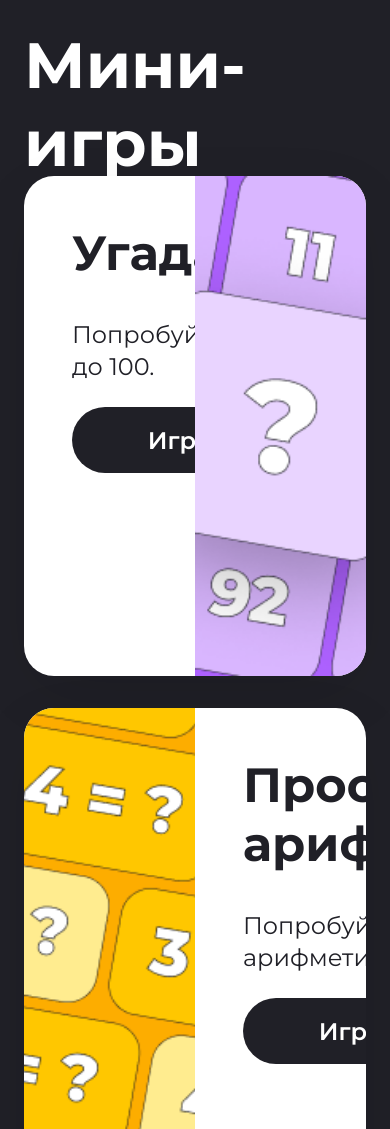
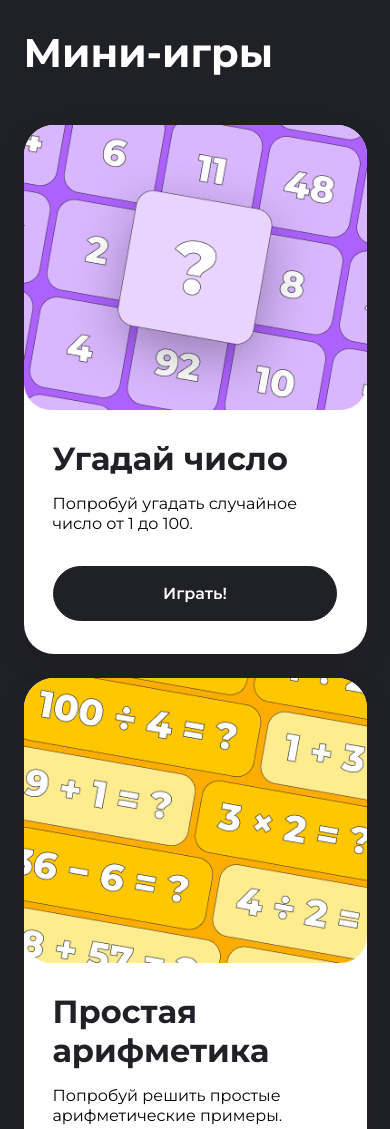
Before and after one commit to neosomee/2-nd-course-hw, a plain HTML site: page index.html in a window 390 px wide. Shown: the part 720-1849 px from the top of the page. Drawn offline with Linux system fonts and the light colour scheme.

Commit message:
added for mobila nokia3310 xd and js tasks

```diff
--- a/index.html
+++ b/index.html
@@ -122,11 +122,13 @@
                 <li class="mini-games__item">
                     <article class="mini-games__card">
                         <div class="mini-games__info">
-                            <h3 class="mini-games__name">Угадай число</h3>
                             <div class="mini-games__body">
-                                <p class="mini-games__text">Попробуй угадать случайное число от 1 до 100.</p>
-                                <button class="mini-games__button">Играть!</button>
+                                <h3 class="mini-games__name">Угадай число</h3>
+                                <p class="mini-games__text">
+                                    Попробуй угадать случайное число от 1 до 100.
+                                </p>
                             </div>
+                            <button class="mini-games__button">Играть!</button>
                         </div>
                         <img class="mini-games__image" src="img/game-1.png" alt="">
                     </article>
@@ -135,11 +137,13 @@
                 <li class="mini-games__item">
                     <article class="mini-games__card">
                         <div class="mini-games__info">
-                            <h3 class="mini-games__name">Простая арифметика</h3>
                             <div class="mini-games__body">
-                                <p class="mini-games__text">Попробуй решить простые арифметические примеры.</p>
-                                <button class="mini-games__button">Играть!</button>
+                                <h3 class="mini-games__name">Простая арифметика</h3>
+                                <p class="mini-games__text">
+                                    Попробуй решить простые арифметические примеры.
+                                </p>
                             </div>
+                            <button class="mini-games__button">Играть!</button>
                         </div>
                         <img class="mini-games__image" src="img/game-2.png" alt="">
                     </article>
@@ -148,52 +152,61 @@
                 <li class="mini-games__item">
                     <article class="mini-games__card">
                         <div class="mini-games__info">
-                            <h3 class="mini-games__name">Переверни текст</h3>
                             <div class="mini-games__body">
-                                <p class="mini-games__text">Попробуй ввести текст, который будет перевернут.</p>
-                                <button class="mini-games__button">Играть!</button>
+                                <h3 class="mini-games__name">Переверни текст</h3>
+                                <p class="mini-games__text">
+                                    Попробуй ввести текст, который будет перевернут.
+                                </p>
                             </div>
+                            <button class="mini-games__button">Играть!</button>
                         </div>
-                        <img class="mini-games__image" src="img/game-3.png" alt="Переверни текст">
+                        <img class="mini-games__image" src="img/game-3.png" alt="">
                     </article>
                 </li>
 
                 <li class="mini-games__item">
                     <article class="mini-games__card mini-games__card--reverse">
                         <div class="mini-games__info">
-                            <h3 class="mini-games__name">Камень, <br> ножницы, <br> бумага</h3>
                             <div class="mini-games__body">
-                                <p class="mini-games__text">Сыграй в популярную игру против компьютера</p>
-                                <button class="mini-games__button">Играть!</button>
+                                <h3 class="mini-games__name">Камень, ножницы, бумага</h3>
+                                <p class="mini-games__text">
+                                    Сыграй в популярную игру против компьютера.
+                                </p>
                             </div>
+                            <button class="mini-games__button">Играть!</button>
                         </div>
-                        <img class="mini-games__image" src="img/game-4.png" alt="Камень, ножницы, бумага">
+                        <img class="mini-games__image" src="img/game-4.png" alt="">
                     </article>
                 </li>
 
                 <li class="mini-games__item">
                     <article class="mini-games__card">
                         <div class="mini-games__info">
-                            <h3 class="mini-games__name">Простая <br> викторина</h3>
                             <div class="mini-games__body">
-                                <p class="mini-games__text">Отвечай на вопросы викторины с вариантами ответов</p>
-                                <button class="mini-games__button">Играть!</button>
+                                <h3 class="mini-games__name">Простая викторина</h3>
+                                <p class="mini-games__text">
+                                    Отвечай на вопросы викторины с вариантами ответов.
+                                </p>
                             </div>
+                            <button class="mini-games__button">Играть!</button>
                         </div>
-                        <img class="mini-games__image" src="img/game-5.png" alt="Простая викторина">
+                        <img class="mini-games__image" src="img/game-5.png" alt="">
                     </article>
                 </li>
 
                 <li class="mini-games__item">
                     <article class="mini-games__card mini-games__card--reverse">
                         <div class="mini-games__info">
-                            <h3 class="mini-games__name">Генератор <br> случайных <br> цветов</h3>
                             <div class="mini-games__body">
-                                <p class="mini-games__text">Игра, в которой при клике на кнопку фон страницы меняется на случайный.</p>
-                                <button class="mini-games__button">Играть</button>
+                                <h3 class="mini-games__name">Генератор случайных цветов</h3>
+                                <p class="mini-games__text">
+                                    Игра, в которой при клике на кнопку фон страницы
+                                    меняется на случайный.
+                                </p>
                             </div>
+                            <button class="mini-games__button">Играть!</button>
                         </div>
-                        <img class="mini-games__image" src="img/game-6.png" alt="Генератор случайных цветов">
+                        <img class="mini-games__image" src="img/game-6.png" alt="">
                     </article>
                 </li>
             </ul>
--- a/mobile.css
+++ b/mobile.css
@@ -1,5 +1,15 @@
 
 @media (max-width: 767px) {
+    * {
+        margin: 0;
+        padding: 0;
+        box-sizing: border-box;
+    }
+
+    body {
+        margin: 0;
+    }
+
 
     .hero-page {
         position: relative;
@@ -140,4 +150,187 @@
     .games {
         display: none;
     }
+
+    .mini-games {
+        width: 100%;
+        height: auto;
+        padding: 48px 16px 9.88px;
+        box-sizing: border-box;
+        background: #202027;
+    }
+
+    .mini-games__container {
+        display: flex;
+        flex-direction: column;
+        align-items: flex-start;
+        gap: 48px;
+
+        width: 100%;
+        max-width: 343px;
+        height: auto;
+        margin: 0 auto;
+    }
+
+    .mini-games__title {
+        width: 100%;
+        height: auto;
+        margin: 0;
+
+        font-size: 40px;
+        line-height: 49px;
+    }
+
+    .mini-games__list {
+        display: flex;
+        flex-direction: column;
+        gap: 24px;
+
+        width: 100%;
+        height: auto;
+        padding: 0;
+        margin: 0;
+        list-style: none;
+    }
+
+    .mini-games__item {
+        width: 100%;
+        height: auto;
+    }
+
+    .mini-games__card {
+        display: flex;
+        flex-direction: column;
+
+        width: 100%;
+        height: auto;
+
+        background: #FFFFFF;
+        box-shadow: 0px 11.4445px 38.339px -6.86669px rgba(0, 0, 0, 0.13);
+        border-radius: 30px;
+        overflow: hidden;
+    }
+
+    .mini-games__image {
+        order: -1;
+        display: block;
+        flex-shrink: 0;
+
+        width: 100%;
+        height: 284.93px;
+
+        object-fit: cover;
+        border-radius: 0;
+    }
+
+    .mini-games__content {
+        display: flex;
+        flex-direction: column;
+        align-items: flex-start;
+        gap: 32px;
+
+        width: 100%;
+        height: auto;
+    }
+
+    .mini-games__info {
+        display: flex;
+        flex-direction: column;
+        align-items: flex-start;
+        gap: 32px;
+
+        width: 100%;
+        height: auto;
+        padding: 29.037px 29.037px 32.6667px;
+        box-sizing: border-box;
+    }
+
+    .mini-games__body {
+        display: flex;
+        flex-direction: column;
+        align-items: flex-start;
+        gap: 16px;
+
+        width: 100%;
+        height: auto;
+    }
+
+    .mini-games__name {
+        width: 100%;
+        height: auto;
+        margin: 0;
+
+        font-family: 'Montserrat', sans-serif;
+        font-size: 32px;
+        font-weight: 700;
+        line-height: 39px;
+
+        color: #202027;
+    }
+
+    .mini-games__text {
+        width: 249px;
+        max-width: 100%;
+        height: auto;
+        margin: 0;
+
+        font-family: 'Montserrat', sans-serif;
+        font-size: 16px;
+        font-weight: 400;
+        line-height: 20px;
+
+        color: #000000;
+    }
+
+    .mini-games__button {
+        display: flex;
+        flex-direction: row;
+        justify-content: center;
+        align-items: center;
+
+        width: 100%;
+        height: 55px;
+        padding: 16px 28px;
+        box-sizing: border-box;
+
+        background: #202027;
+        border: 1px solid #202027;
+        border-radius: 60px;
+
+        font-family: 'Montserrat', sans-serif;
+        font-size: 16px;
+        font-weight: 600;
+        line-height: 23px;
+
+        color: #FFFFFF;
+        cursor: pointer;
+    }
+
+    .mini-games__item:nth-child(even) .mini-games__card {
+        flex-direction: column;
+    }
+
+    .footer {
+        display: flex;
+        justify-content: center;
+        align-items: center;
+
+        width: 100%;
+        height: 100px;
+        padding: 0 16px;
+        box-sizing: border-box;
+
+        background: #BDED35;
+    }
+
+    .footer__text {
+        margin: 0;
+
+        font-family: 'Montserrat', sans-serif;
+        font-size: 16px;
+        font-weight: 600;
+        line-height: 23px;
+        text-align: center;
+
+        color: #000000;
+    }
 }
```
Also changed, not shown: hw-4.js (added, +53 -0 lines).
